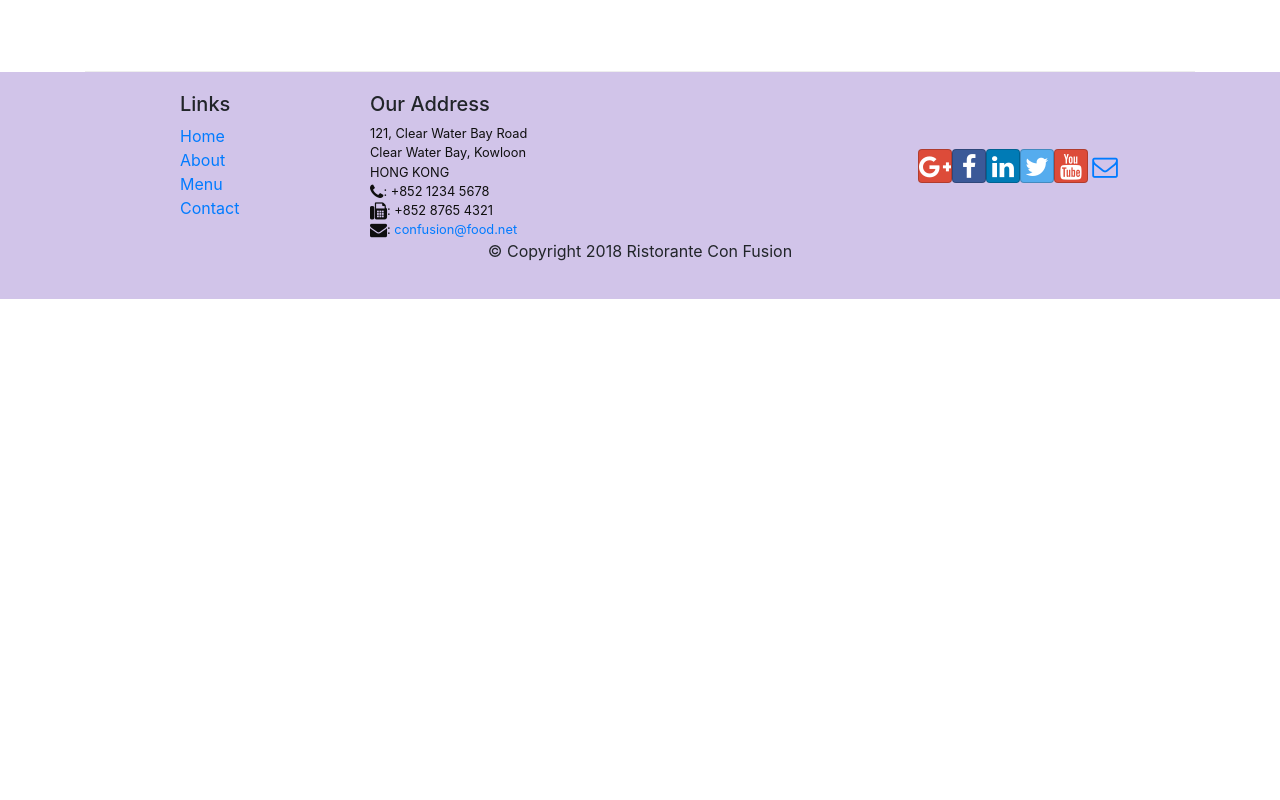
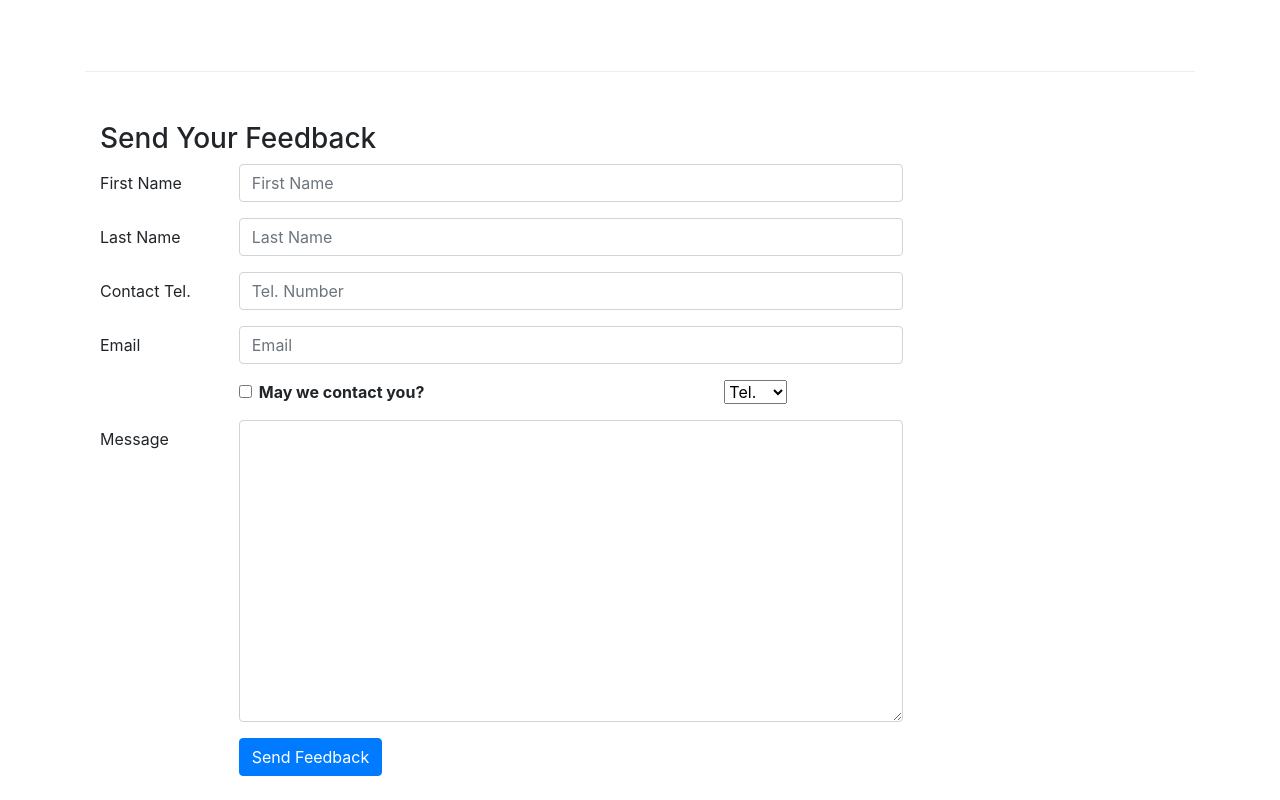
Before and after one commit to Waqar1424/Coursera, a React (Create React App) app: page /contactus in a window 1280 px wide. Shown: the part 800-1600 px from the top of the page. Before the commit the page ends 1099 px from the top, so only its background shows below. Built offline with nearby package versions, Linux system fonts and the light colour scheme.

Commit message:
Controlled Forms

```diff
--- a/src/components/ContactComponent.js
+++ b/src/components/ContactComponent.js
@@ -1,7 +1,39 @@
-import React from 'react';
-import {Breadcrumb,BreadcrumbItem} from 'reactstrap';
+import React, {Component} from 'react';
+import {Breadcrumb,BreadcrumbItem, Button, Col, Form, FormGroup, Input, Label} from 'reactstrap';
 import {Link} from 'react-router-dom';
-function Contact(props) {
+class Contact extends Component {
+
+    constructor(props){
+        super(props);
+        this.state= {
+            firstname: '',
+            lastname: '',
+            telnum: '',
+            email: '',
+            agree: false,
+            contactType: '',
+            message: ''
+        };
+        this.handleInputChange = this.handleInputChange.bind(this);
+        this.handleSubmit = this.handleSubmit.bind(this);
+    }
+
+    handleInputChange(event){
+        const target= event.target;
+        const value= target.type === 'checkbox' ? target.checked : target.value;
+        const name = target.name;
+
+        this.setState({
+           [name] : value
+        });
+    }
+
+    handleSubmit(event){
+        console.log('Current State is: ', JSON.stringify(this.state));
+        alert('Current State is: ' + JSON.stringify(this.state));
+        event.preventDefault();
+    }
+    render(){
         return(
             <div className="container">
                 <div className="row">
@@ -40,8 +72,92 @@
                         </div>
                     </div>
                 </div>
+
+                <div className='row row-content'>
+                    <div className='col-12'>
+                        <h3>Send Your Feedback</h3>
+                    </div>
+                    <div className='col-12 col-md-9'>
+                        <Form onSubmit={this.handleSubmit}>
+                            <FormGroup row>
+                                <Label htmlFor='firstname' md={2}>First Name</Label>
+                                <Col md={10}>
+                                    <Input type='text' id='firstname' name='firstname'
+                                    placeholder='First Name'
+                                    value={this.state.firstname}
+                                    onChange={this.handleInputChange} />
+                                </Col>
+                            </FormGroup>
+                            <FormGroup row>
+                                <Label htmlFor='lastname' md={2}>Last Name</Label>
+                                <Col md={10}>
+                                    <Input type='text' id='lastname' name='lastname'
+                                    placeholder='Last Name'
+                                    value={this.state.lastname}
+                                    onChange={this.handleInputChange} />
+                                </Col>
+                            </FormGroup>
+                            <FormGroup row>
+                                <Label htmlFor='telnum' md={2}>Contact Tel.</Label>
+                                <Col md={10}>
+                                    <Input type='tel' id='telnum' name='telnum'
+                                    placeholder='Tel. Number'
+                                    value={this.state.telnum}
+                                    onChange={this.handleInputChange} />
+                                </Col>
+                            </FormGroup>
+                            <FormGroup row>
+                                <Label htmlFor='email' md={2}>Email</Label>
+                                <Col md={10}>
+                                    <Input type='email' id='email' name='email'
+                                    placeholder='Email'
+                                    value={this.state.email}
+                                    onChange={this.handleInputChange} />
+                                </Col>
+                            </FormGroup>
+                            <FormGroup row>
+                                <Col md={{size: 6, offset: 2}}>
+                                    <FormGroup check>
+                                        <Label check>
+                                            <Input type="checkbox"
+                                                name="agree"
+                                                checked={this.state.agree}
+                                                onChange={this.handleInputChange} /> {' '}
+                                            <strong>May we contact you?</strong>
+                                        </Label>
+                                    </FormGroup>
+                                </Col>
+                                <Col md={{size: 3, offset: 1}}>
+                                    <Input type="select" name="contactType"
+                                            value={this.state.contactType}
+                                            onChange={this.handleInputChange}>
+                                        <option>Tel.</option>
+                                        <option>Email</option>
+                                    </Input>
+                                </Col>
+                            </FormGroup>
+                            <FormGroup row>
+                                <Label htmlFor='message' md={2}>Message</Label>
+                                    <Col md={10}>
+                                        <Input type='textarea' id='message' name='message'
+                                        rows="12"
+                                        value={this.state.message}
+                                        onChange={this.handleInputChange} />
+                                    </Col>
+                            </FormGroup>
+                            <FormGroup row>
+                                <Col md={{ size:10, offset:2 }}>
+                                    <Button type='submit' color='primary'>
+                                        Send Feedback
+                                    </Button>
+                                </Col>
+                            </FormGroup>
+                        </Form>
+                    </div>
+                </div>
             </div>
         );
    }
+}
 
 export default Contact;
```
Lines whose indentation alone changed are shown as unchanged.
